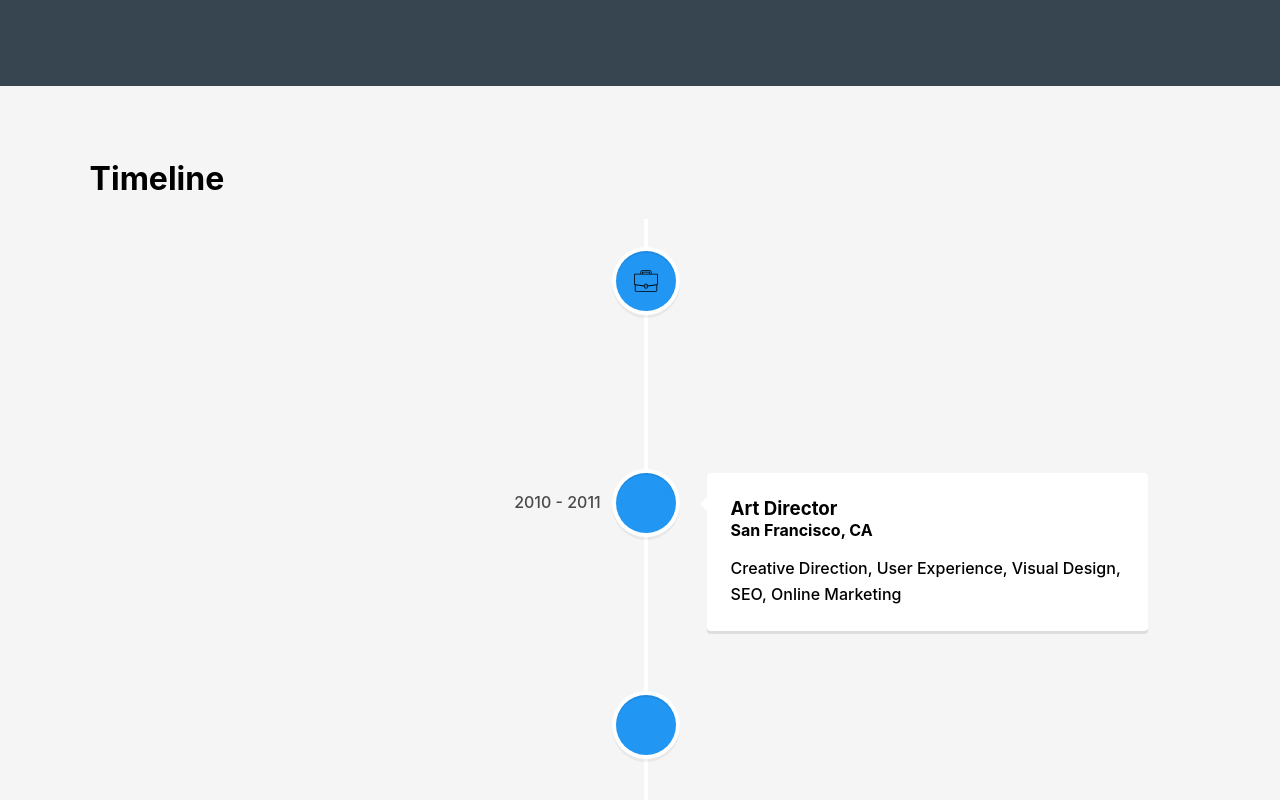
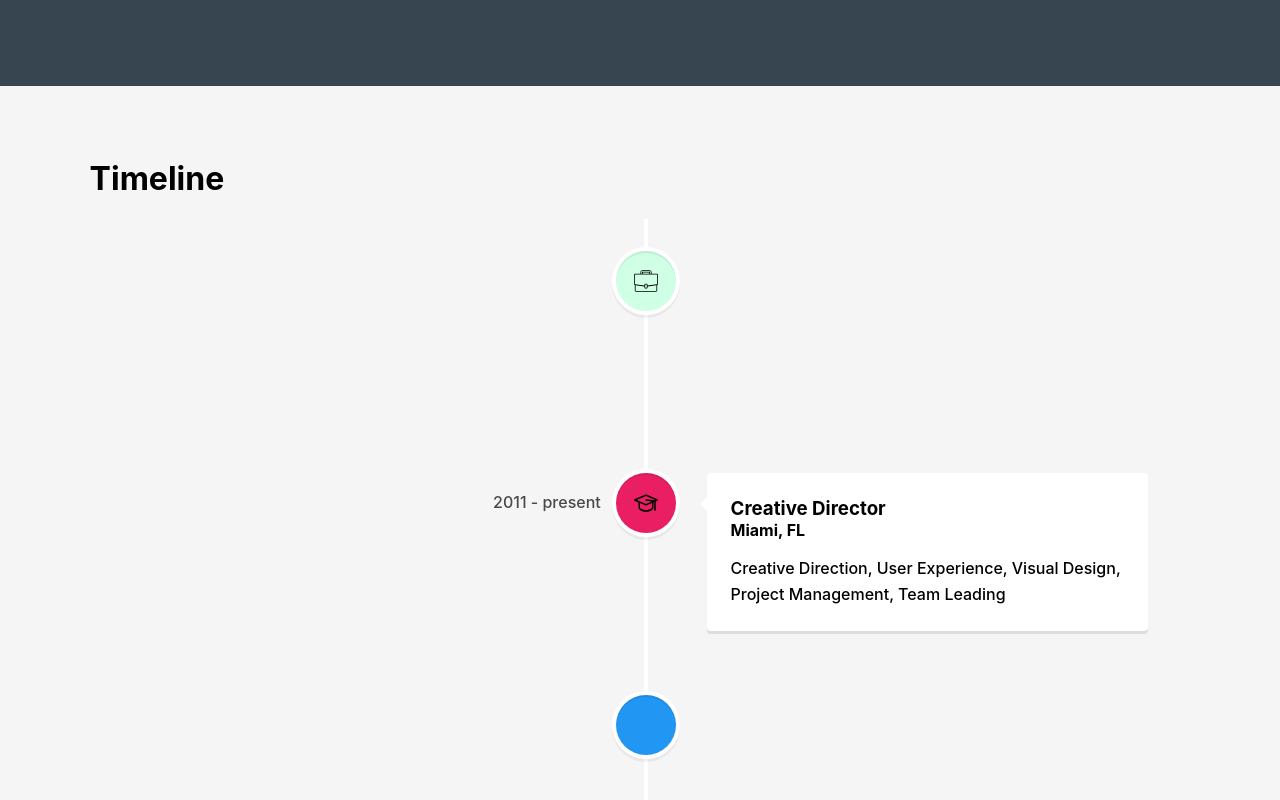
Before and after one commit to kunhwiko/homepage-react, a React (Create React App) app in the folder app/: page /work in a window 1280 px wide. Shown: the part 714-1514 px from the top of the page. Built offline with nearby package versions, Linux system fonts and the light colour scheme.

Commit message:
update timeline format

```diff
--- a/app/src/components/Work.js
+++ b/app/src/components/Work.js
@@ -29,12 +29,10 @@ export default function Work() {
         <h1>Timeline</h1>
         <VerticalTimeline>
           <VerticalTimelineElement
-            className="vertical-timeline-element--work"
-            contentStyle={{ background: 'rgb(33, 150, 243)', color: '#fff' }}
-            contentArrowStyle={{ borderRight: '7px solid  rgb(33, 150, 243)' }}
-            date="2011 - present"
+            className="vertical-timeline-element-company"
+            date="July 2021 - Present"
             dateClassName="timeline-date-text"
-            iconStyle={{ background: 'rgb(33, 150, 243)' , color: '#fff' }}
+            iconStyle={{ background: 'rgb(207, 255, 229)' , color: '#fff' }}
             icon={<Company />}
           >
             <h3 className="vertical-timeline-element-title">Creative Director</h3>
@@ -44,14 +42,16 @@ export default function Work() {
             </p>
           </VerticalTimelineElement>
           <VerticalTimelineElement
-            className="vertical-timeline-element--work"
-            date="2010 - 2011"
-            iconStyle={{ background: 'rgb(33, 150, 243)', color: '#fff' }}
+            className="vertical-timeline-element-school"
+            date="2011 - present"
+            dateClassName="timeline-date-text"
+            iconStyle={{ background: 'rgb(233, 30, 99)' , color: '#fff' }}
+            icon={<School />}
           >
-            <h3 className="vertical-timeline-element-title">Art Director</h3>
-            <h4 className="vertical-timeline-element-subtitle">San Francisco, CA</h4>
+            <h3 className="vertical-timeline-element-title">Creative Director</h3>
+            <h4 className="vertical-timeline-element-subtitle">Miami, FL</h4>
             <p>
-              Creative Direction, User Experience, Visual Design, SEO, Online Marketing
+              Creative Direction, User Experience, Visual Design, Project Management, Team Leading
             </p>
           </VerticalTimelineElement>
           <VerticalTimelineElement
```
